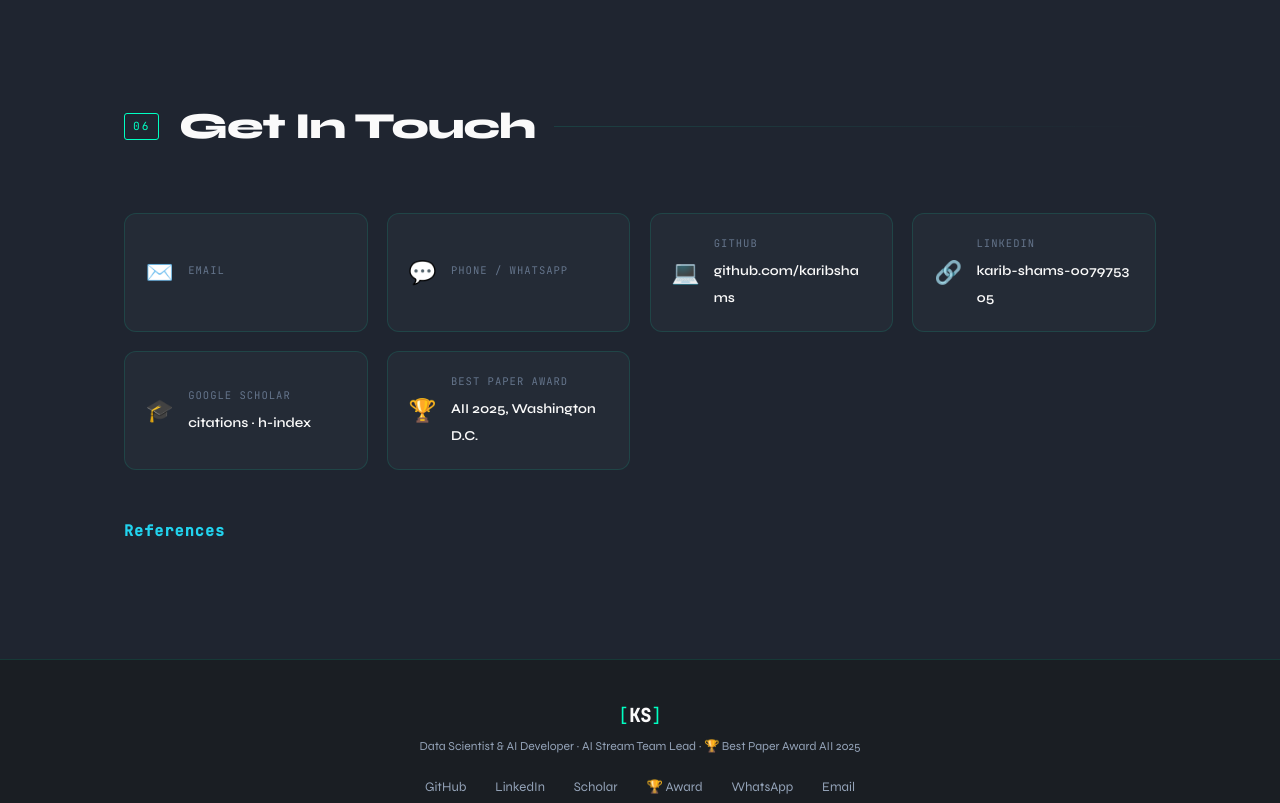
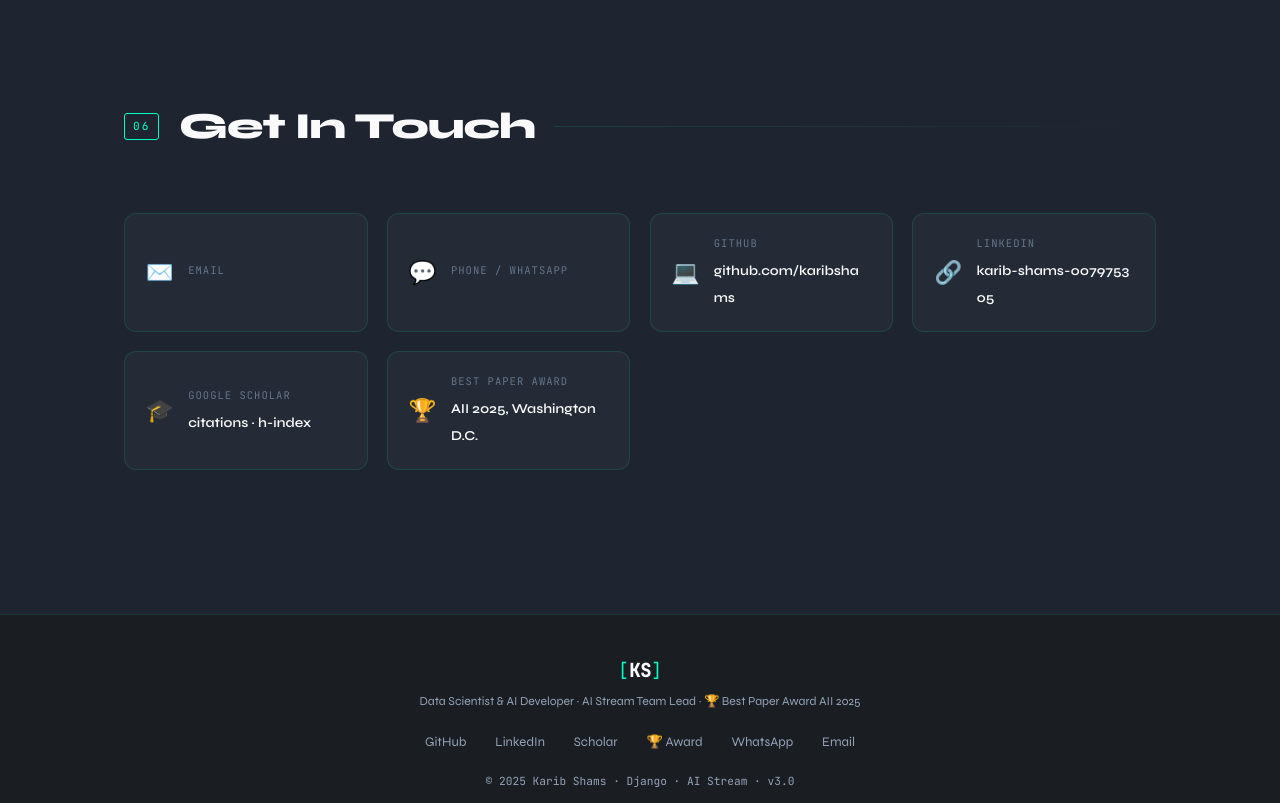
Before and after one commit to karibshams/p, a Django app: template portfolio/templates/portfolio/index.html in a window 1280 px wide. Shown: the part 4977-5780 px from the top of the page. Run offline with Django 4.2, Linux system fonts and the light colour scheme; the template is opened without the code that fills it, so the values that code supplies are empty.

Commit message:
delete the reference

```diff
--- a/portfolio/templates/portfolio/index.html
+++ b/portfolio/templates/portfolio/index.html
@@ -261,12 +261,7 @@
       <a href="{{ data.scholar }}" target="_blank" class="ci reveal"><span class="ci-ic">🎓</span><div><span class="ci-lb">Google Scholar</span><span class="ci-vl">{{ data.citations }} citations · h-index {{ data.h_index }}</span></div></a>
       <a href="{{ data.award_url }}" target="_blank" class="ci reveal"><span class="ci-ic">🏆</span><div><span class="ci-lb">Best Paper Award</span><span class="ci-vl">AII 2025, Washington D.C.</span></div></a>
     </div>
-    <div style="margin-top:3rem" class="reveal">
-      <h3 class="sub-title">References</h3>
-      <div class="ref-grid">
-        {% for r in data.references %}<div class="ref-card"><strong>{{ r.name }}</strong><span class="muted sm">{{ r.title }}</span><a href="mailto:{{ r.email }}" style="color:var(--acc);font-family:var(--mono);font-size:.74rem">{{ r.email }}</a></div>{% endfor %}
-      </div>
-    </div>
+
   </div>
 </section>
 <footer id="footer">
--- a/portfolio/views.py
+++ b/portfolio/views.py
@@ -156,10 +156,6 @@
         {"degree": "B.Sc. in CSE", "institution": "East West University", "period": "01/2020 – 07/2024", "detail": "CGPA: 3.58"},
         {"degree": "HSC", "institution": "National Ideal College", "period": "2017 – 2019", "detail": "GPA: 4.67"},
         {"degree": "SSC", "institution": "Motijheel Model School And College", "period": "2016 – 2017", "detail": "GPA: 5.00"},
-    ],
-    "references": [
-        {"name": "Mohammad Rifat Ahmmad Rashid", "title": "Associate Professor, East West University", "email": "rifat.rashid@ewubd.edu"},
-        {"name": "Musharrat Khan", "title": "Senior Lecturer, East West University", "email": "musharrat.khan@ewubd.edu"},
     ],
 }
 
```
